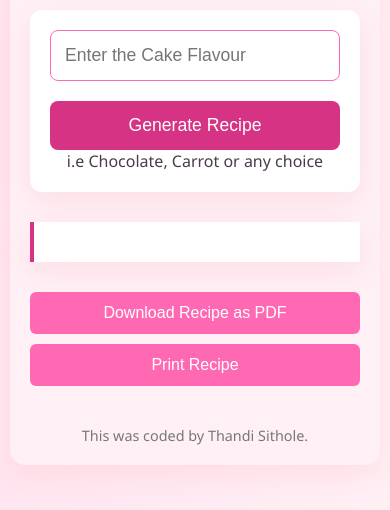
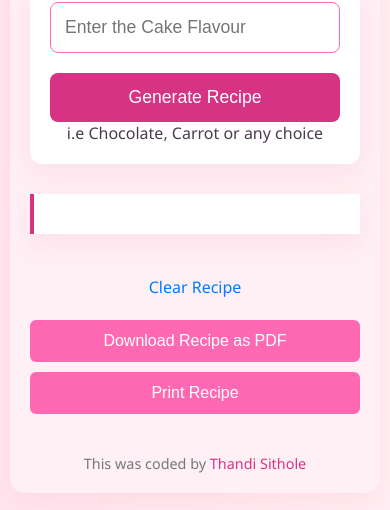
Before and after one commit to Thandi06/cake-recipes, a plain HTML site: page index.html in a window 390 px wide. Shown: the part 248-758 px from the top of the page. Drawn offline with nearby package versions, Linux system fonts and the light colour scheme.

Commit message:
final project

```diff
--- a/index.html
+++ b/index.html
@@ -107,7 +107,8 @@
         }
 
         .download-button,
-        .print-button {
+        .print-button,
+        .clear-link {
             background: #ff69b4;
             color: white;
             border: none;
@@ -121,10 +122,26 @@
         }
 
         .download-button:hover,
-        .print-button:hover {
+        .print-button:hover,
+        .clear-link:hover {
             background: white;
             color: #ff69b4;
             border: 1px solid #ff69b4;
+        }
+
+        .clear-link {
+            background: transparent;
+            color: #007bff;
+            font-size: 1rem;
+            text-decoration: none;
+            cursor: pointer;
+            display: inline-block;
+            margin-top: 10px;
+            transition: color 0.3s ease;
+        }
+
+        .clear-link:hover {
+            color: #0056b3;
         }
 
         footer {
@@ -154,7 +171,8 @@
 
             .submit-button,
             .download-button,
-            .print-button {
+            .print-button,
+            .clear-link {
                 width: 100%;
             }
 
@@ -189,7 +207,8 @@
 
             .submit-button,
             .download-button,
-            .print-button {
+            .print-button,
+            .clear-link {
                 display: none;
             }
         }
@@ -211,12 +230,16 @@
                 <div class="hint">i.e Chocolate, Carrot or any choice</div>
             </div>
             <div class="poem" id="poem"></div>
+
+            <!-- Clear Recipe text link centered above Download button -->
+            <a href="#" class="clear-link" onclick="clearRecipe()">Clear Recipe</a>
+
+            <!-- Download and Print buttons -->
             <button class="download-button" id="downloadBtn" onclick="downloadPDF()">Download Recipe as PDF</button>
             <button class="print-button" onclick="window.print()">Print Recipe</button>
         </main>
         <footer>
-            This was coded by Thandi Sithole.
-
+            This was coded by <a href="https://www.cokejobe@gmail.com" target="_blank">Thandi Sithole</a>
 
         </footer>
     </div>
@@ -270,6 +293,13 @@
             doc.save("cake-recipe.pdf");
         }
 
+        function clearRecipe() {
+            // Clear the input field
+            document.getElementById("user-instructions").value = "";
+            // Clear the generated recipe display area
+            document.getElementById("poem").innerHTML = "";
+        }
+
         const poemFormElement = document.getElementById("generator-form");
         poemFormElement.addEventListener("submit", generatePoem);
     </script>
```
